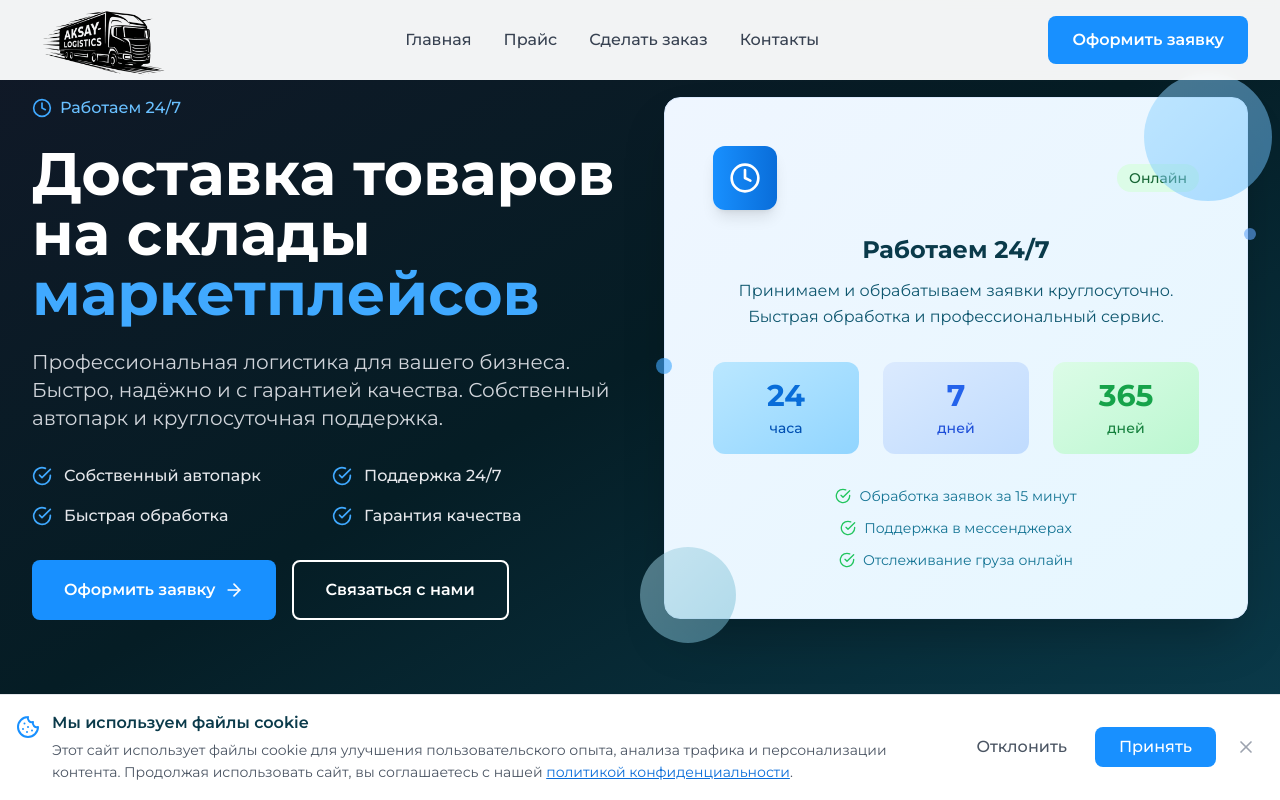
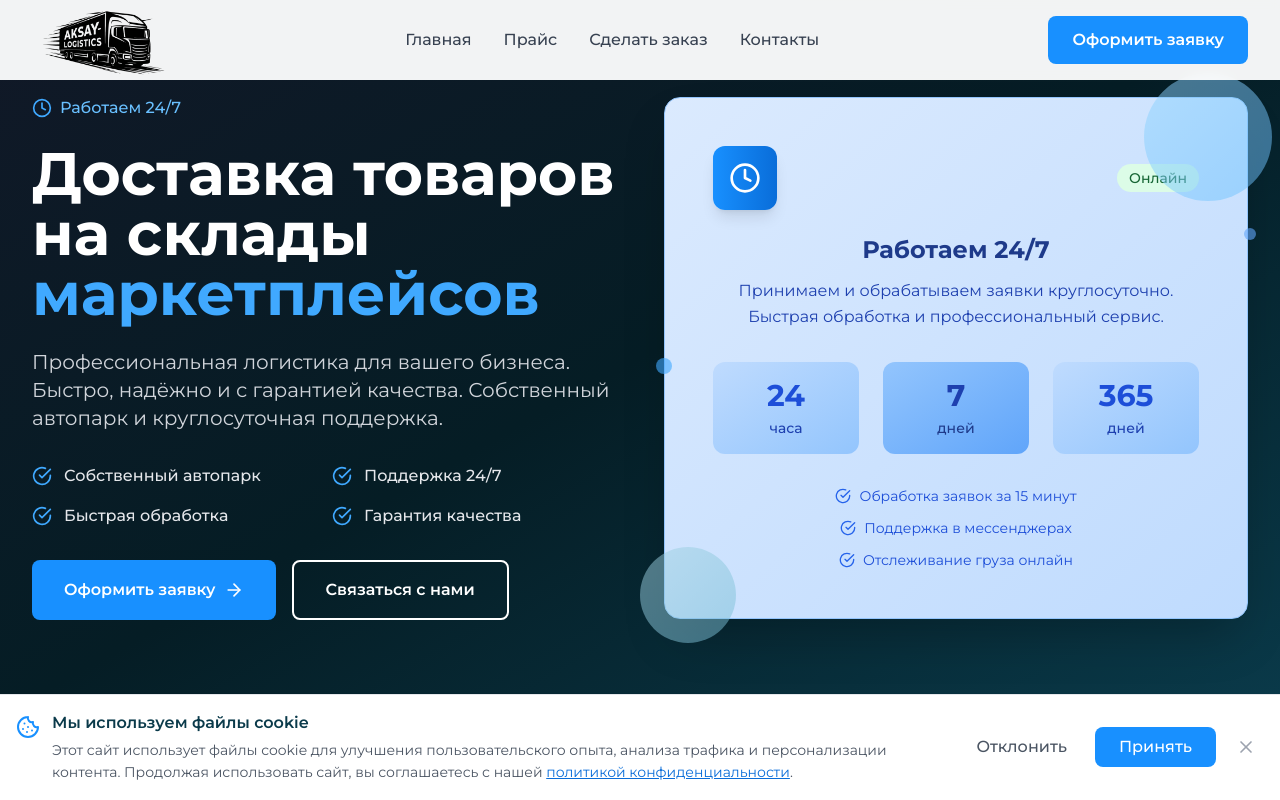
Before and after one commit to justicesociety/Aksay, a React (Vite) app: page / in a window 1280 px wide. Shown: the top 800 px of the page. Built offline with nearby package versions, Linux system fonts and the light colour scheme.

Commit message:
Изменение фона на более синие цвета

```diff
--- a/src/components/Hero.tsx
+++ b/src/components/Hero.tsx
@@ -61,7 +61,7 @@ const Hero = () => {
 
           {/* Visual */}
           <div className="relative animate-slide-up">
-            <div className="bg-gradient-to-br from-blue-50 to-accent-50 rounded-2xl shadow-2xl p-8 lg:p-12 border border-blue-100">
+            <div className="bg-gradient-to-br from-blue-100 to-blue-200 rounded-2xl shadow-2xl p-8 lg:p-12 border border-blue-300">
               {/* Header with icon and badge */}
               <div className="flex items-center justify-between mb-6">
                 <div className="bg-gradient-to-r from-accent-500 to-accent-600 w-16 h-16 rounded-xl flex items-center justify-center shadow-lg">
@@ -74,42 +74,42 @@ const Hero = () => {
 
               {/* Content */}
               <div className="text-center">
-                <h3 className="text-2xl font-bold text-primary-800 mb-3">
+                <h3 className="text-2xl font-bold text-blue-900 mb-3">
                   Работаем 24/7
                 </h3>
-                <p className="text-primary-700 mb-8 leading-relaxed">
+                <p className="text-blue-800 mb-8 leading-relaxed">
                   Принимаем и обрабатываем заявки круглосуточно.
                   Быстрая обработка и профессиональный сервис.
                 </p>
 
                 {/* Stats */}
                 <div className="grid grid-cols-3 gap-6 mb-8">
-                  <div className="bg-gradient-to-br from-accent-100 to-accent-200 rounded-xl p-4">
-                    <div className="text-3xl font-bold text-accent-600 mb-1">24</div>
-                    <div className="text-sm text-accent-700 font-medium">часа</div>
+                  <div className="bg-gradient-to-br from-blue-200 to-blue-300 rounded-xl p-4">
+                    <div className="text-3xl font-bold text-blue-700 mb-1">24</div>
+                    <div className="text-sm text-blue-800 font-medium">часа</div>
                   </div>
-                  <div className="bg-gradient-to-br from-blue-100 to-blue-200 rounded-xl p-4">
-                    <div className="text-3xl font-bold text-blue-600 mb-1">7</div>
-                    <div className="text-sm text-blue-700 font-medium">дней</div>
+                  <div className="bg-gradient-to-br from-blue-300 to-blue-400 rounded-xl p-4">
+                    <div className="text-3xl font-bold text-blue-800 mb-1">7</div>
+                    <div className="text-sm text-blue-900 font-medium">дней</div>
                   </div>
-                  <div className="bg-gradient-to-br from-green-100 to-green-200 rounded-xl p-4">
-                    <div className="text-3xl font-bold text-green-600 mb-1">365</div>
-                    <div className="text-sm text-green-700 font-medium">дней</div>
+                  <div className="bg-gradient-to-br from-blue-200 to-blue-300 rounded-xl p-4">
+                    <div className="text-3xl font-bold text-blue-700 mb-1">365</div>
+                    <div className="text-sm text-blue-800 font-medium">дней</div>
                   </div>
                 </div>
 
                 {/* Features */}
                 <div className="space-y-3">
-                  <div className="flex items-center justify-center space-x-2 text-sm text-primary-600">
-                    <CheckCircle className="w-4 h-4 text-green-500" />
+                  <div className="flex items-center justify-center space-x-2 text-sm text-blue-700">
+                    <CheckCircle className="w-4 h-4 text-blue-600" />
                     <span>Обработка заявок за 15 минут</span>
                   </div>
-                  <div className="flex items-center justify-center space-x-2 text-sm text-primary-600">
-                    <CheckCircle className="w-4 h-4 text-green-500" />
+                  <div className="flex items-center justify-center space-x-2 text-sm text-blue-700">
+                    <CheckCircle className="w-4 h-4 text-blue-600" />
                     <span>Поддержка в мессенджерах</span>
                   </div>
-                  <div className="flex items-center justify-center space-x-2 text-sm text-primary-600">
-                    <CheckCircle className="w-4 h-4 text-green-500" />
+                  <div className="flex items-center justify-center space-x-2 text-sm text-blue-700">
+                    <CheckCircle className="w-4 h-4 text-blue-600" />
                     <span>Отслеживание груза онлайн</span>
                   </div>
                 </div>
```
